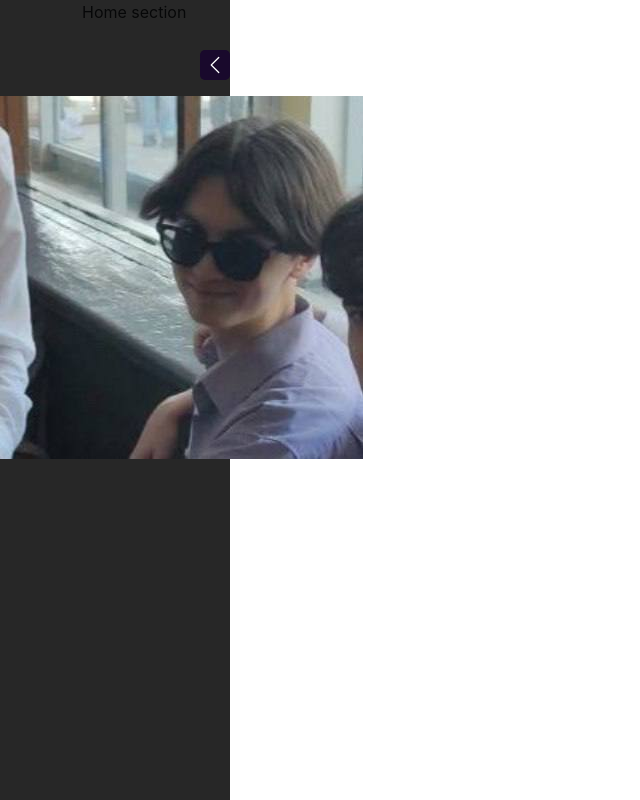
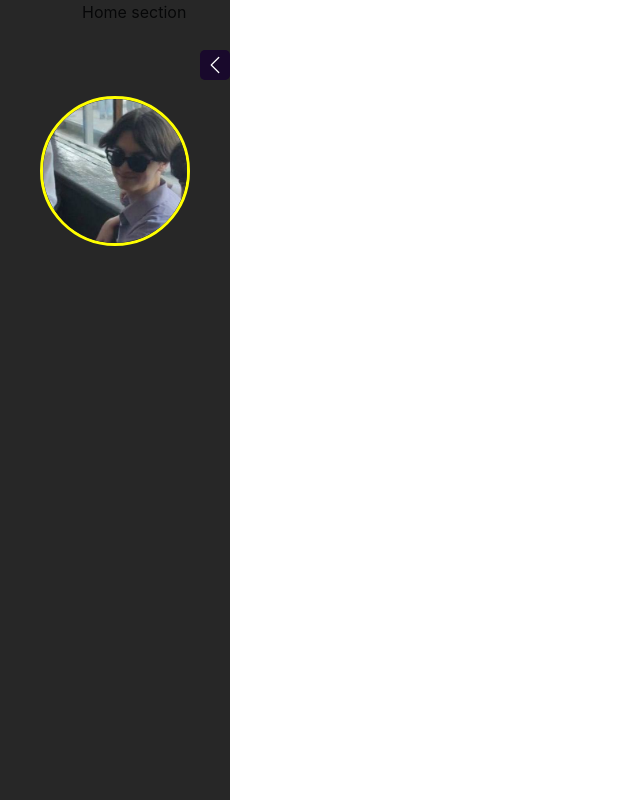
Before and after one commit to YuriiDorosh/portfolio-site, a React (Create React App) app in the folder portfolio/: page / in a window 1280 px wide. Shown: the whole page, without its empty margins (0-640 px from the left). Built offline with nearby package versions, Linux system fonts and the light colour scheme.

Commit message:
UPDATE: sidebar-profile-pic style

```diff
--- a/portfolio/src/Components/Sidebar/SideBarList.css
+++ b/portfolio/src/Components/Sidebar/SideBarList.css
@@ -0,0 +1,11 @@
+.sidebar-profile-pic img{
+    border-radius: 90px;
+    margin-top: 10px;
+    height: 150px;
+    width: 150px;
+    display: flex;
+    vertical-align: middle;
+    margin: 0 auto;
+    object-fit: cover;
+    border: 3px solid yellow;
+}
```
